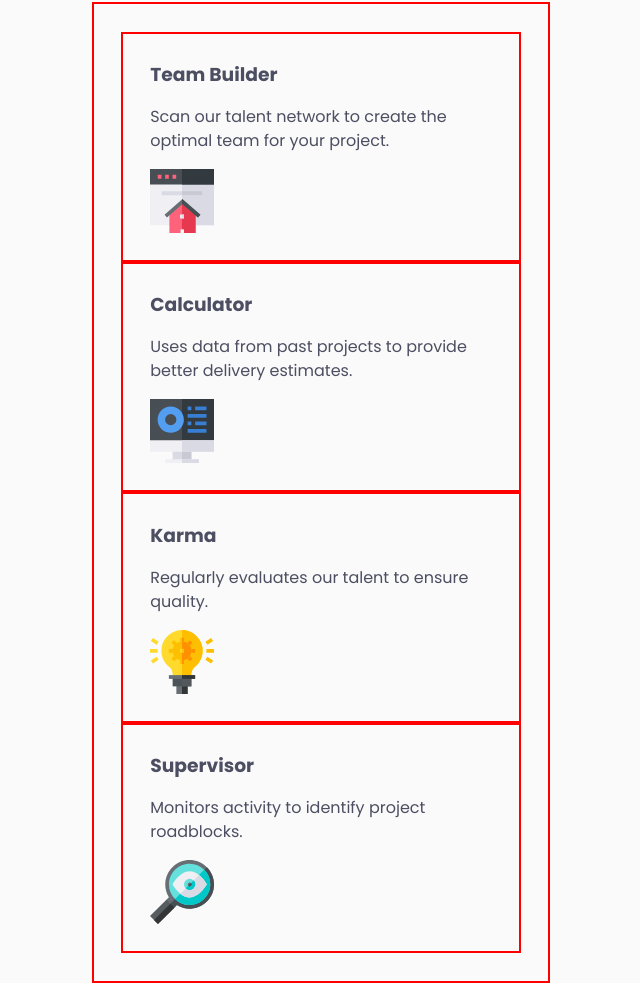
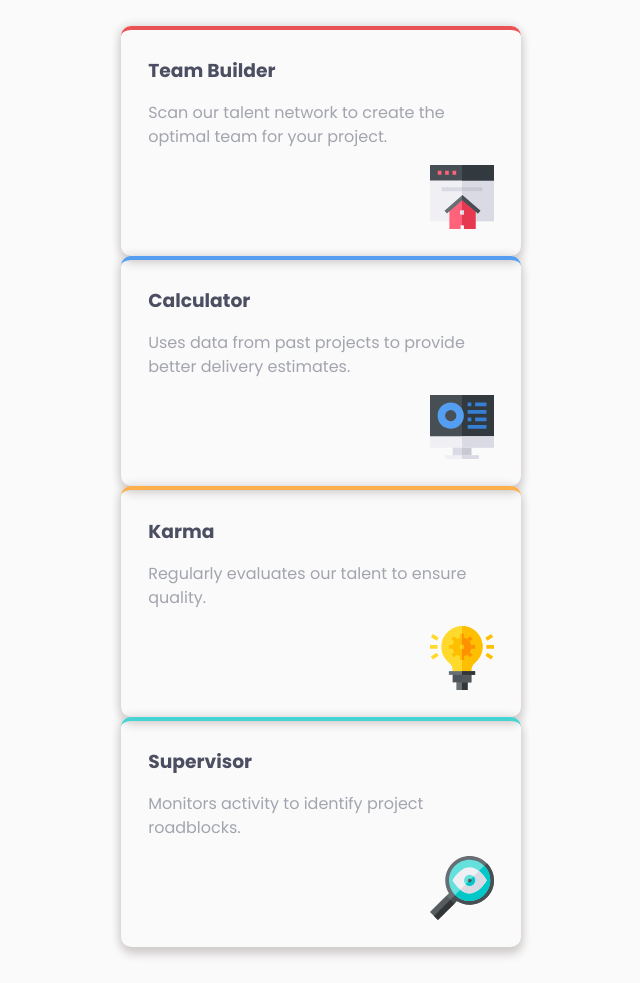
Before and after one commit to antonbest444/four-card-feature-section-master, a plain HTML site: page index.html in a window 1280 px wide. Shown: the part 264-1247 px from the top of the page, without its empty margins (319-959 px from the left). Drawn offline with Linux system fonts and the light colour scheme.

Commit message:
New edit

```diff
--- a/index.html
+++ b/index.html
@@ -22,45 +22,29 @@
       </p>
     </section>
     <section class="toolsContainer">
-      <article class="toolsContainer__block">
+      <article class="toolsContainer__block containerRed">
         <h3>Team Builder</h3>
         <p>
           Scan our talent network to create the optimal team for your project.
         </p>
-        <img
-          class="toolsContainer__block--images"
-          src="/images/icon-team-builder.svg"
-          alt="icon-team-builder"
-        />
+        <img src="/images/icon-team-builder.svg" alt="icon-team-builder" />
       </article>
-      <article class="toolsContainer__block">
+      <article class="toolsContainer__block containerBlue">
         <h3>Calculator</h3>
         <p>
           Uses data from past projects to provide better delivery estimates.
         </p>
-        <img
-          class="toolsContainer__block--images"
-          src="/images/icon-calculator.svg"
-          alt="icon-calculator"
-        />
+        <img src="/images/icon-calculator.svg" alt="icon-calculator" />
       </article>
-      <article class="toolsContainer__block">
+      <article class="toolsContainer__block containerOrange">
         <h3>Karma</h3>
         <p>Regularly evaluates our talent to ensure quality.</p>
-        <img
-          class="toolsContainer__block--images"
-          src="/images/icon-karma.svg"
-          alt="icon-karma"
-        />
+        <img src="/images/icon-karma.svg" alt="icon-karma" />
       </article>
-      <article class="toolsContainer__block">
+      <article class="toolsContainer__block containerCyan">
         <h3>Supervisor</h3>
         <p>Monitors activity to identify project roadblocks.</p>
-        <img
-          class="toolsContainer__block--images"
-          src="/images/icon-supervisor.svg"
-          alt="icon-supervisor"
-        />
+        <img src="/images/icon-supervisor.svg" alt="icon-supervisor" />
       </article>
     </section>
   </body>
--- a/style/style.css
+++ b/style/style.css
@@ -33,8 +33,11 @@ body {
 
 section,
 article {
-  border: 2px solid red;
   padding: 1.7rem;
+}
+
+p {
+  color: var(--clr-grayish-blue);
 }
 /* FIRST SECTION */
 
@@ -54,10 +57,6 @@ article {
   margin-bottom: 1rem;
 }
 
-.infosContainer p {
-  color: var(--clr-grayish-blue);
-}
-
 /* SECOND SECTION */
 
 .toolsContainer__block {
@@ -67,4 +66,28 @@ article {
   justify-content: start;
   align-items: start;
   gap: 1rem;
+  border-radius: 10px;
+  box-shadow: 1px 7px 10px rgb(210, 205, 205), -1px 0px 10px rgb(210, 205, 205);
+  border-top: 4px solid;
 }
+
+.toolsContainer__block img {
+  display: flex;
+  align-self: flex-end;
+}
+
+.containerRed {
+  border-top: 4px solid var(--clr-red-line);
+}
+
+.containerBlue {
+  border-top: 4px solid var(--clr-blue-line);
+}
+
+.containerOrange {
+  border-top: 4px solid var(--clr-orange-line);
+}
+
+.containerCyan {
+  border-top: 4px solid var(--clr-cyan-line);
+}
```
